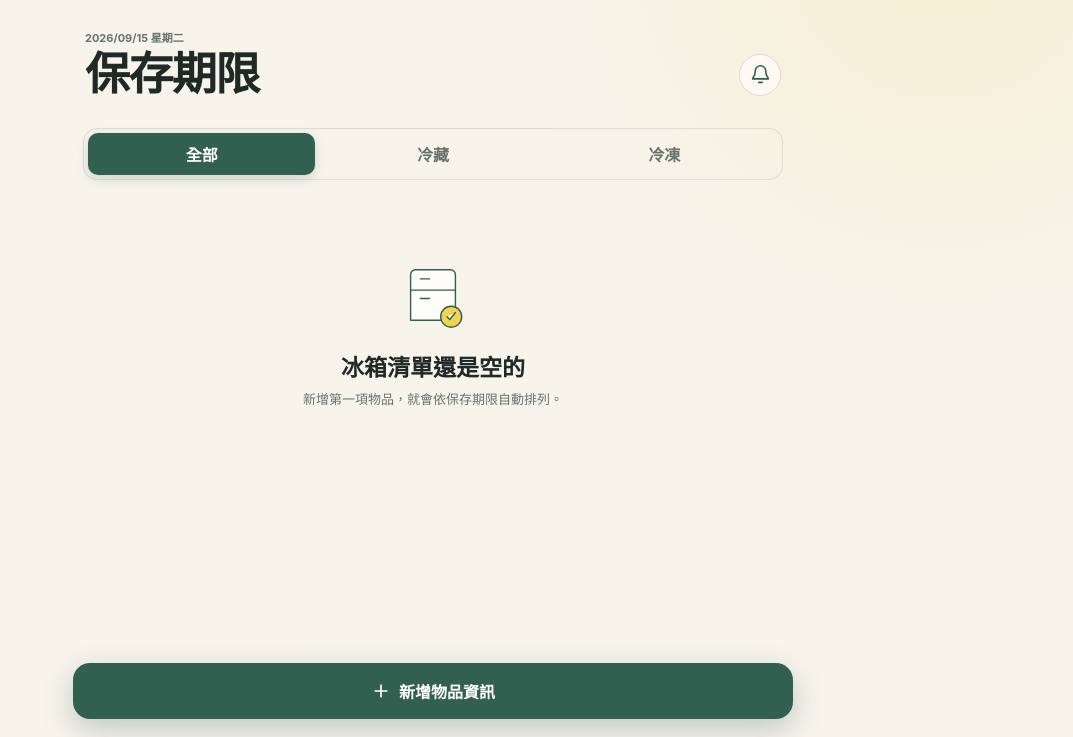
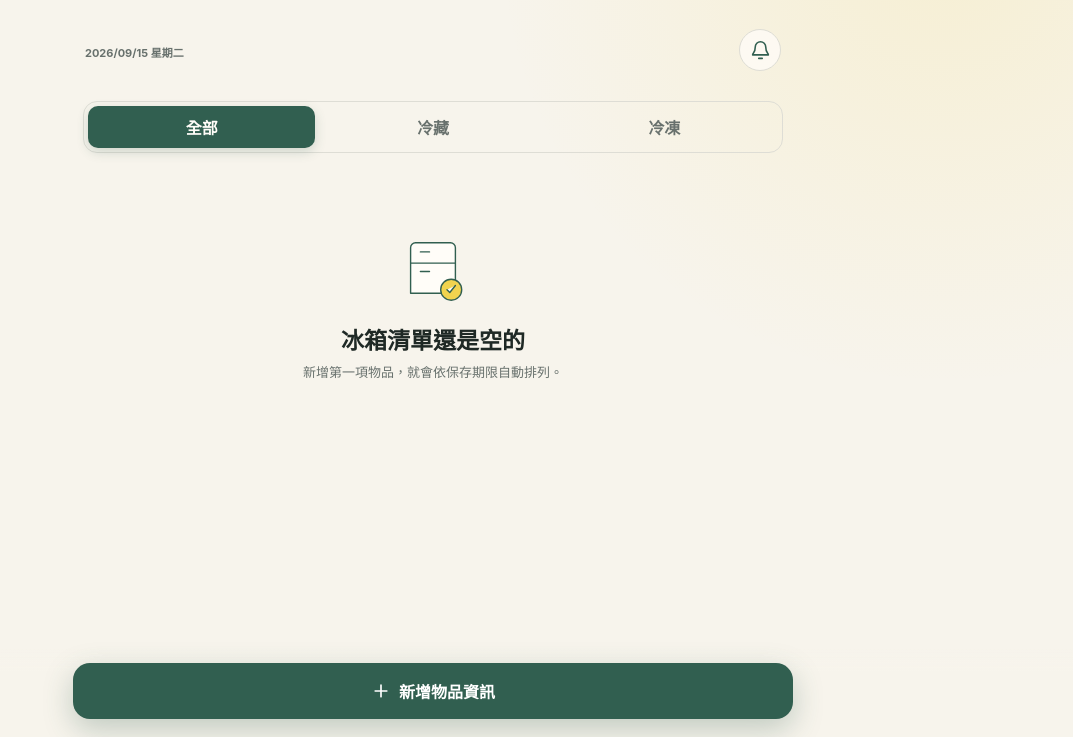
Before and after one commit to kkore-glitch/fridge-calendar, a plain HTML site: page index.html in a window 1280 px wide. Shown: the part 63-800 px from the top of the page, without its empty margins (207-1280 px from the left). Drawn offline with Linux system fonts and the light colour scheme.

Commit message:
Remove home expiry heading

```diff
--- a/app.js
+++ b/app.js
@@ -1,4 +1,4 @@
-const APP_VERSION = "2026.09.15.7";
+const APP_VERSION = "2026.09.15.8";
 const DATA_VERSION = 1;
 const ITEMS_KEY = "fridge-calendar-items-v1";
 const SETTINGS_KEY = "fridge-calendar-settings-v1";
--- a/index.html
+++ b/index.html
@@ -33,7 +33,7 @@
 
       <main>
         <section class="welcome" aria-labelledby="pageTitle">
-          <div><p class="date-label" id="todayLabel"></p><h1 id="pageTitle">保存期限</h1></div>
+          <p class="date-label" id="todayLabel"></p>
           <button class="settings-button" id="settingsButton" type="button" aria-label="設定" title="設定">
             <svg viewBox="0 0 24 24" aria-hidden="true"><path d="M18 8a6 6 0 0 0-12 0c0 7-3 7-3 9h18c0-2-3-2-3-9M10 21h4"/></svg>
           </button>
--- a/service-worker.js
+++ b/service-worker.js
@@ -1,4 +1,4 @@
-const CACHE_NAME = "fridge-calendar-2026-09-15-7";
+const CACHE_NAME = "fridge-calendar-2026-09-15-8";
 const APP_SHELL = ["./", "./index.html", "./styles.css", "./app.js", "./manifest.webmanifest", "./icons/icon-192.png", "./icons/icon-512.png"];
 
 self.addEventListener("install", (event) => {
--- a/styles.css
+++ b/styles.css
@@ -60,9 +60,8 @@ button, .item-card { -webkit-tap-highlight-color: transparent; }
 }
 .icon-button svg, .settings-button svg { width: 21px; fill: none; stroke: currentColor; stroke-width: 1.8; stroke-linecap: round; stroke-linejoin: round; }
 
-.welcome { display: flex; align-items: flex-end; justify-content: space-between; padding: 14px 2px 20px; }
-.date-label { margin: 0 0 6px; color: var(--muted); font-size: 11px; font-weight: 700; }
-h1 { margin: 0; font-family: ui-serif, "Noto Serif TC", serif; font-size: clamp(32px, 8vw, 45px); font-weight: 600; line-height: 1.08; letter-spacing: -.035em; }
+.welcome { display: flex; align-items: center; justify-content: space-between; padding: 14px 2px 18px; }
+.date-label { margin: 0; color: var(--muted); font-size: 11px; font-weight: 700; }
 .settings-button { margin-bottom: 4px; color: var(--green); }
 
 .filter-tabs { display: flex; gap: 4px; margin: 8px 0 20px; padding: 4px; border: 1px solid var(--line); border-radius: 14px; }
```
